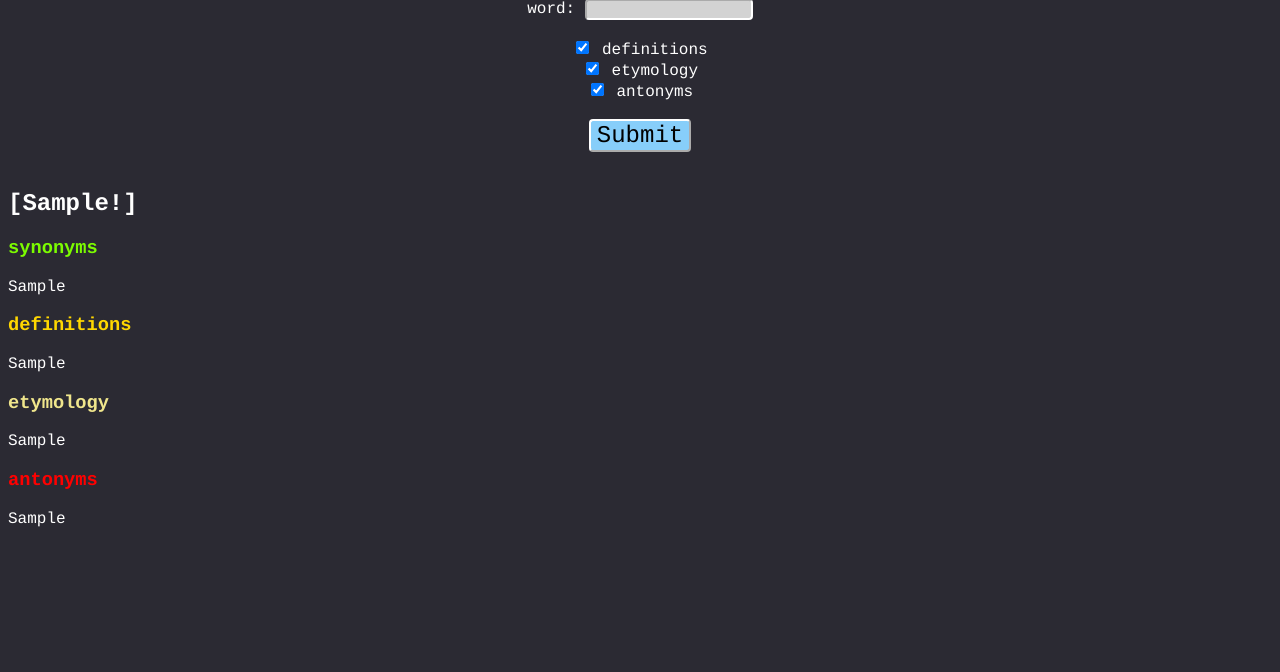
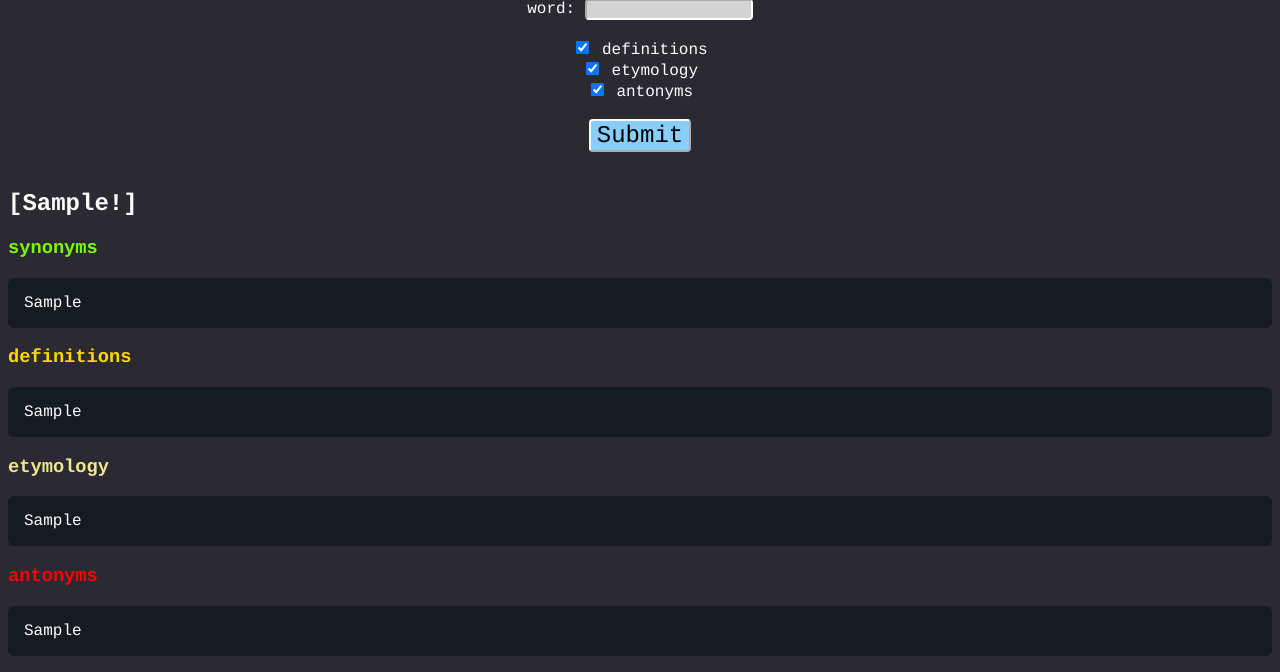
Before and after one commit to treatmesubj/Thesaurus_Rex, a Python web app: template docker_k8s/go_live/services/waitress-flask-wsgi/flask/thesr_flask_app/templates/thesr.html in a window 1280 px wide. Shown: the part 169-841 px from the top of the page. Before the commit the page ends 696 px from the top, so only its background shows below. Run offline with Jinja, Linux system fonts and the light colour scheme; the template is opened without the code that fills it: most values are stand-ins (such as "Sample title", 1, 10 or a date in 2020).

Commit message:
prettier css

```diff
--- a/docker_k8s/go_live/services/waitress-flask-wsgi/flask/thesr_flask_app/static/style.css
+++ b/docker_k8s/go_live/services/waitress-flask-wsgi/flask/thesr_flask_app/static/style.css
@@ -43,3 +43,18 @@ input[type=submit] {
     cursor: pointer;
     font-size: 1.5em;
 }
+
+pre.info {
+    padding: 1em;
+    border-radius: 6px;
+    background-color: #161b22;
+}
+
+pre.info.wrap {
+    overflow-wrap: break-word;
+    white-space: pre-wrap;
+}
+
+pre.info.scroll {
+    overflow-x: auto;
+}
--- a/docker_k8s/go_live/services/waitress-flask-wsgi/flask/thesr_flask_app/templates/thesr.html
+++ b/docker_k8s/go_live/services/waitress-flask-wsgi/flask/thesr_flask_app/templates/thesr.html
@@ -5,15 +5,15 @@
 <h2>[{{word_spelling}}!]</h2>
 
 <h3 id="synonyms">synonyms</h3>
-<pre>{{synonyms_str}}</pre>
+<pre class="info scroll">{{synonyms_str}}</pre>
 
 <h3 id="definitions">definitions</h3>
-<pre>{{definitions_str}}</pre>
+<pre class="info scroll">{{definitions_str}}</pre>
 
 <h3 id="etymology">etymology</h3>
-<pre>{{etymology_str}}</pre>
+<pre class="info wrap">{{etymology_str}}</pre>
 
 <h3 id="antonyms">antonyms</h3>
-<pre>{{antonyms_str}}</pre>
+<pre class="info scroll">{{antonyms_str}}</pre>
 
 {% endblock %}
```
Also changed, not shown: docker_k8s/go_live/services/waitress-flask-wsgi/flask/thesr_flask_app/__init__.py (+7 -4 lines), docker_k8s/go_live/services/waitress-flask-wsgi/README.md.
